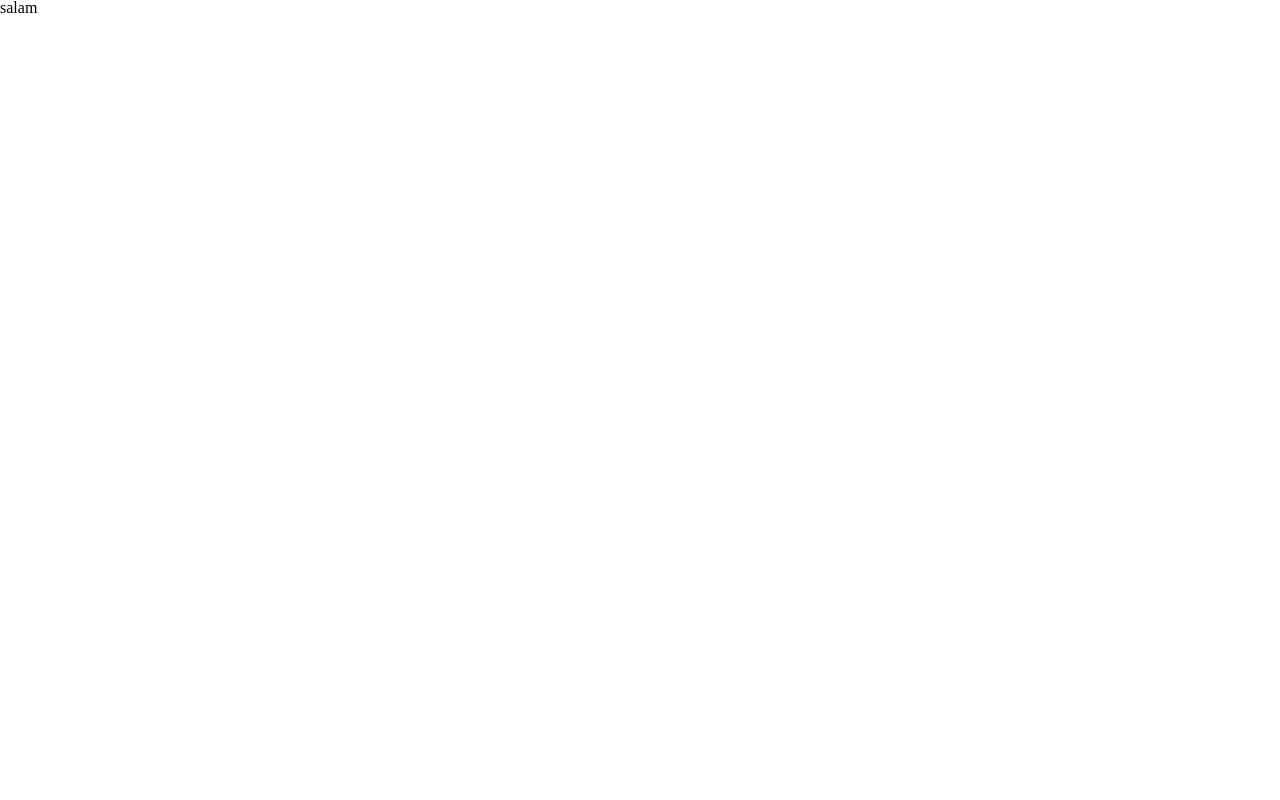
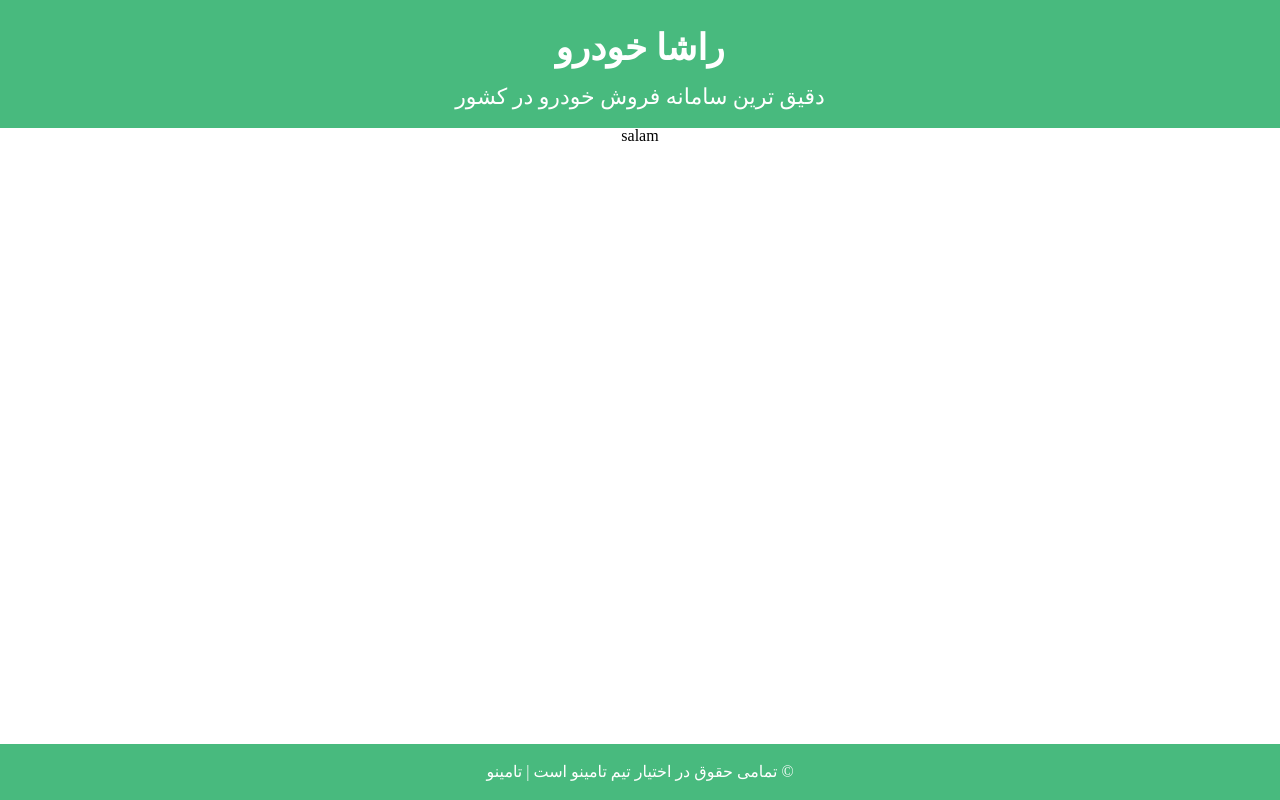
Before and after one commit to hosseinemir/next-car-pro-hosseinemir, a Next.js app: page / in a window 1280 px wide. Built offline with nearby package versions, Linux system fonts and the light colour scheme.

Commit message:
ad header and footer

```diff
--- /dev/null
+++ b/components/Layout/Layout.js
@@ -0,0 +1,24 @@
+import React from 'react'
+import styles from './Layout.module.css'
+import Link from 'next/link'
+export default function Layout({children}) {
+  return (
+    <div className={styles.main}>
+    <header className={styles.header}>
+        <Link href={'/'}>
+        راشا خودرو
+        </Link>
+        <p>
+        دقیق ترین سامانه فروش خودرو در کشور
+
+        </p>
+    </header>
+    <div className={styles.container}>{children}</div>
+    <footer  className={styles.footer}>
+        تمامی حقوق در اختیار تیم تامینو است | تامینو &copy;
+    </footer>
+
+    </div>
+
+  )
+}
--- /dev/null
+++ b/components/Layout/Layout.module.css
@@ -0,0 +1,39 @@
+.main {
+  width: 100vw;
+  min-height: 100vh;
+  position: relative;
+  display: flex;
+  flex-direction: column;
+  align-items: center;
+  justify-content: flex-start;
+}
+.header {
+  width: 100%;
+  background-color: #48ba7e;
+  padding: 20px;
+  color: #fff;
+  display: flex;
+  align-items: center;
+  justify-content: center;
+  flex-direction: column;
+}
+.header a {
+  font-size: 36px;
+  font-weight: 800;
+  margin-bottom: 20px;
+  margin-top: 10px;
+
+}
+.header p{
+    font-size: 22px;
+}
+.footer {
+  position: absolute;
+  bottom: 0;
+  padding: 20px;
+  background-color: #48ba7e;
+  width: 100%;
+  color: #fff;
+
+  text-align: center;
+}
--- a/pages/_app.js
+++ b/pages/_app.js
@@ -1,5 +1,13 @@
+import Layout from '@/components/Layout/Layout';
 import '@/styles/globals.css'
 
+
 export default function App({ Component, pageProps }) {
-  return <Component {...pageProps} />
+  return (
+  <>
+  <Layout>
+  <Component {...pageProps} />
+  </Layout>
+
+  </>);
 }
--- a/pages/api/hello.js
+++ /dev/null
@@ -1,5 +0,0 @@
-// Next.js API route support: https://nextjs.org/docs/api-routes/introduction
-
-export default function handler(req, res) {
-  res.status(200).json({ name: 'John Doe' })
-}
--- a/styles/globals.css
+++ b/styles/globals.css
@@ -30,6 +30,7 @@ footer, header, hgroup, menu, nav, section {
 }
 body {
 	line-height: 1;
+	overflow-x: hidden;
 }
 ol, ul {
 	list-style: none;
@@ -46,3 +47,11 @@ table {
 	border-collapse: collapse;
 	border-spacing: 0;
 }
+a{
+	color: inherit;
+	text-decoration: none;
+}
+*{
+	box-sizing: border-box;
+
+}
```
